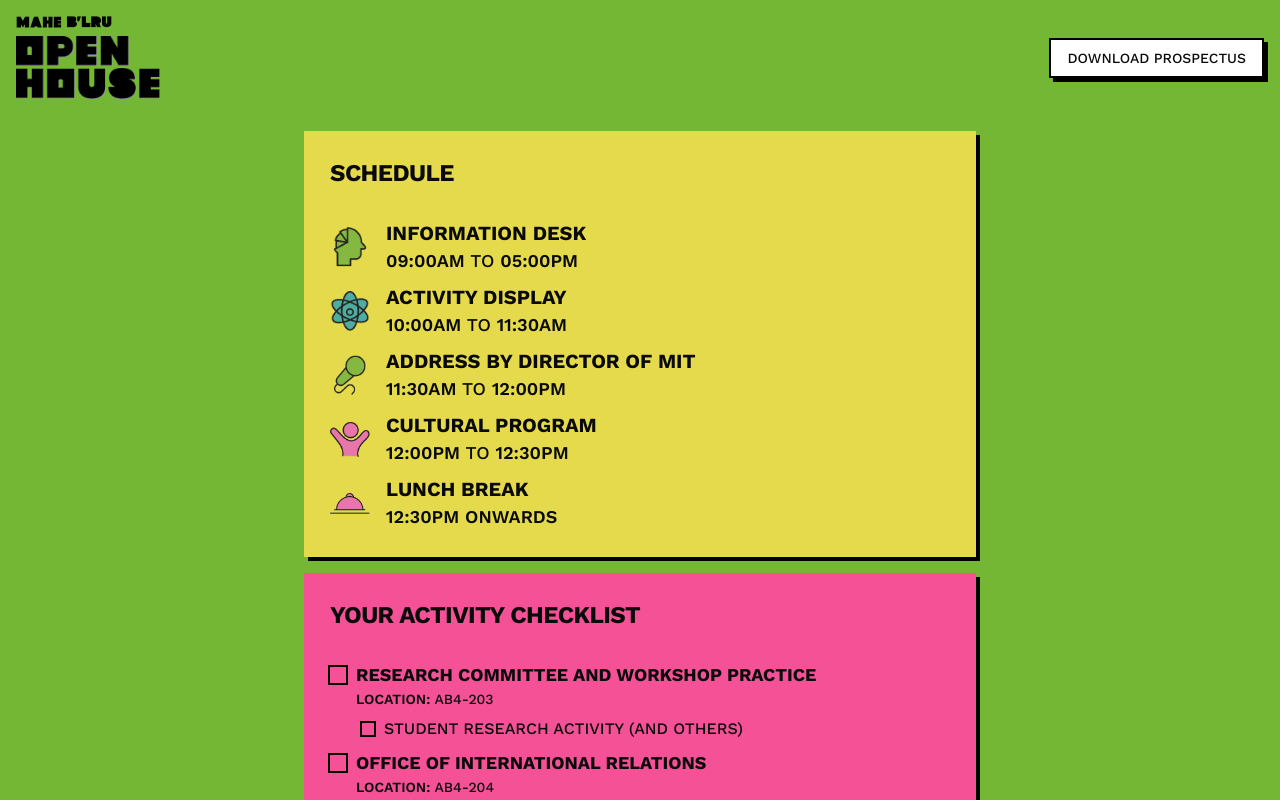
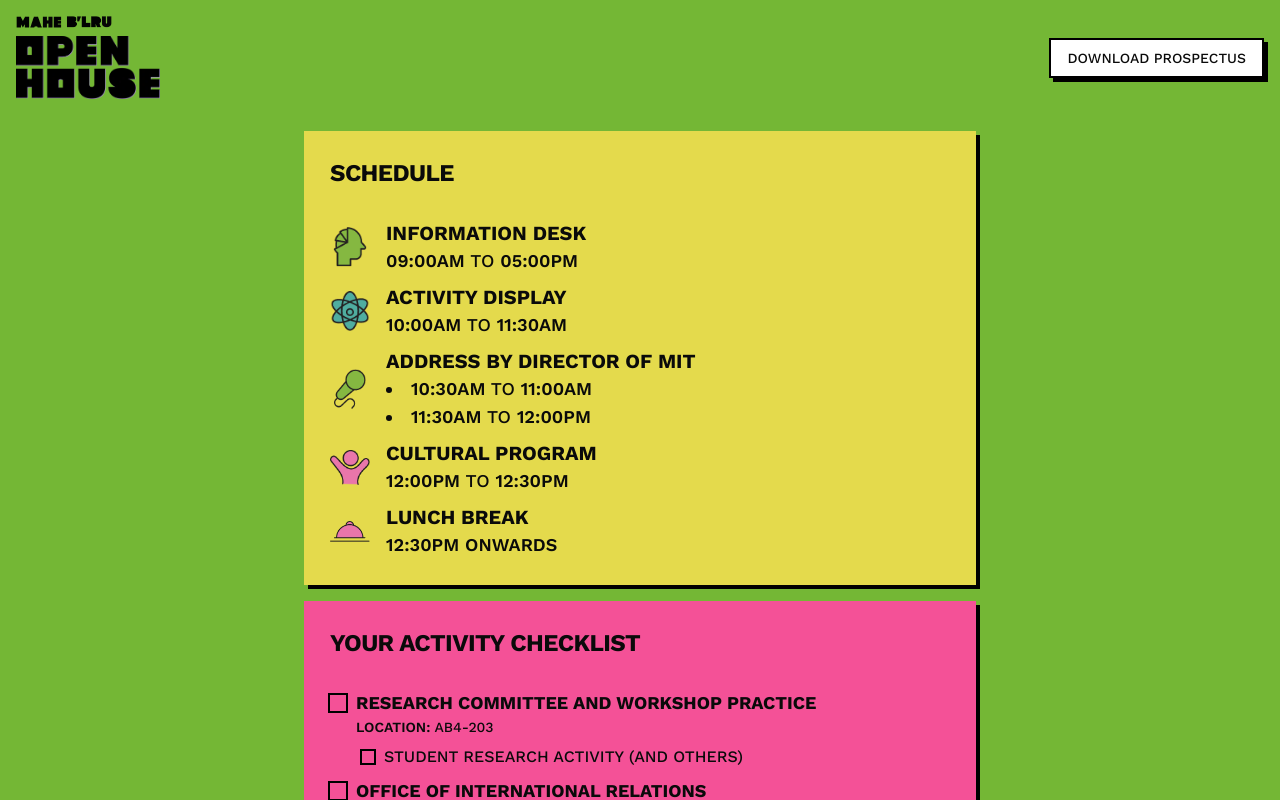
Before and after one commit to Alphaspiderman/mahe-openhouse-2025, a Next.js app: page / in a window 1280 px wide. Shown: the top 800 px of the page. Built offline with nearby package versions, Linux system fonts and the light colour scheme.

Commit message:
fix(data): update timings for Director's Address

```diff
--- a/src/data/events.ts
+++ b/src/data/events.ts
@@ -26,6 +26,10 @@ export const eventsData = {
       name: 'Address by Director of MIT',
       icon: '/icons/mic.png',
       times: [
+        {
+          startTime: '10:30AM',
+          endTime: '11:00AM',
+        },
         {
           startTime: '11:30AM',
           endTime: '12:00PM',
@@ -87,7 +91,8 @@ export const eventsData = {
       ],
     },
     {
-      department: 'Bioinspired Design and Optimization Centre (BIODOC) & BIOTECH',
+      department:
+        'Bioinspired Design and Optimization Centre (BIODOC) & BIOTECH',
       location: 'AB4-205',
       checked: false,
       icon: '/icons/dna.png',
```
